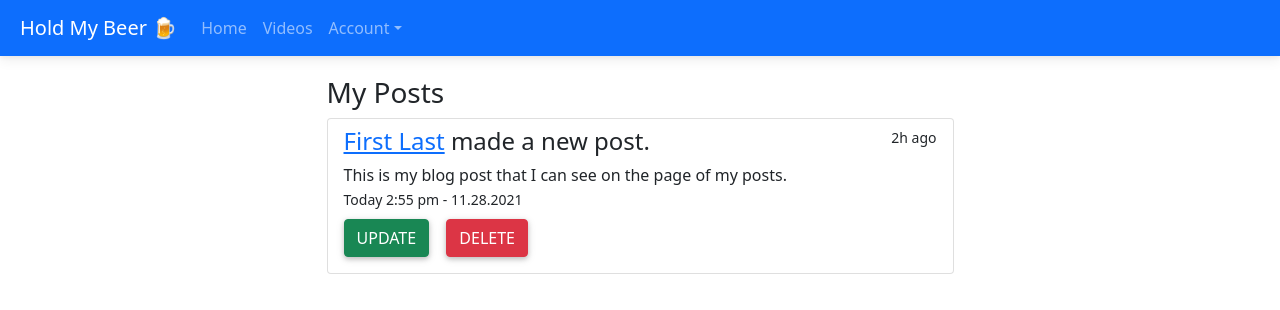
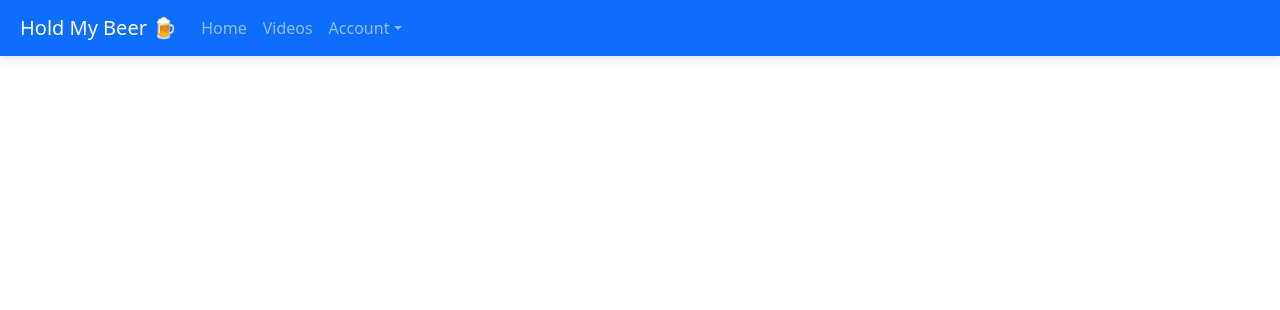
Before and after one commit to tparks18/hold_my_beer_bootstrap, a React (Create React App) app: page /myposts in a window 1280 px wide. Shown: the top 310 px of the page. Built offline with nearby package versions, Linux system fonts and the light colour scheme.

Commit message:
removed posts, changed my videos link in nav

```diff
--- a/src/App.js
+++ b/src/App.js
@@ -7,7 +7,7 @@ import Videos from "./views/Videos";
 import Profile from "./views/Profile";
 import Settings from "./views/Settings";
 // import Newsfeed from "./views/Newsfeed";
-import MyPosts from "./views/MyPosts";
+// import MyPosts from "./views/MyPosts";
 import Register from "./views/Register";
 import Login from "./views/Login";
 import VotingHistory from "./views/VotingHistory";
@@ -26,7 +26,7 @@ function App() {
           <Route path="/settings" element={<Settings />} />
           {/* <Route path="/newsfeed" element={<Newsfeed />} /> */}
           <Route path="/register" element={<Register />} />
-          <Route path="/myposts" element={<MyPosts />} />
+          {/* <Route path="/myposts" element={<MyPosts />} /> */}
           <Route path="/myvideos" element={<MyVideos />} />
           <Route path="/login" element={<Login />} />
           <Route path="/votinghistory" element={<VotingHistory />} />
--- a/src/components/Navbar.js
+++ b/src/components/Navbar.js
@@ -56,15 +56,15 @@ const Navbar = () => {
                 <a className="dropdown-item" href="/profile">
                   Profile
                 </a>
-                <a className="dropdown-item" href="/myposts">
+                {/* <a className="dropdown-item" href="/myposts">
                   My Posts
-                </a>
+                </a> */}
 
                 <a className="dropdown-item" href="/votinghistory">
                   Voting History
                 </a>
 
-                <a className="dropdown-item" href="/profile">
+                <a className="dropdown-item" href="/myvideos">
                   My Videos
                 </a>
                 <a className="dropdown-item" href="/settings">
--- a/src/views/MyPosts.js
+++ b/src/views/MyPosts.js
@@ -1,114 +1,114 @@
-import React from "react";
+// import React from "react";
 
-const MyPosts = () => {
-  return (
-    <div className="container">
-      <div className="row justify-content-center">
-        <div className="col-md-7 col-xs-12 col-md-offset-3">
-          <div className="panel" id="daily-feed">
-            {/* New Post Modal Here */}
+// const MyPosts = () => {
+//   return (
+//     <div className="container">
+//       <div className="row justify-content-center">
+//         <div className="col-md-7 col-xs-12 col-md-offset-3">
+//           <div className="panel" id="daily-feed">
+//             {/* New Post Modal Here */}
 
-            {/* Button trigger modal */}
-            {/* Modal */}
-            <div
-              className="modal fade"
-              id="exampleModal"
-              tabIndex={-1}
-              aria-labelledby="exampleModalLabel"
-              aria-hidden="true"
-            >
-              <div className="modal-dialog">
-                <div className="modal-content">
-                  <div className="modal-header">
-                    <h5 className="modal-title" id="exampleModalLabel">
-                      What's on your mind?
-                    </h5>
-                    <button
-                      type="button"
-                      className="btn-close"
-                      data-mdb-dismiss="modal"
-                      aria-label="Close"
-                    />
-                  </div>
-                  <div className="modal-body">
-                    <div className="mb-3">
-                      <h5>Title</h5>
-                      <input
-                        type="text"
-                        className="form-control"
-                        placeholder="Title"
-                      />
-                    </div>
-                    <div className="mb-3">
-                      <h5>Content</h5>
-                      <textarea
-                        className="form-control"
-                        rows="3"
-                        placeholder="Content"
-                      ></textarea>
-                    </div>
-                  </div>
-                  <div className="modal-footer">
-                    <button
-                      type="button"
-                      className="btn btn-secondary"
-                      data-mdb-dismiss="modal"
-                    >
-                      Close
-                    </button>
-                    <button type="button" className="btn btn-primary">
-                      Submit
-                    </button>
-                  </div>
-                </div>
-              </div>
-            </div>
+//             {/* Button trigger modal */}
+//             {/* Modal */}
+//             <div
+//               className="modal fade"
+//               id="exampleModal"
+//               tabIndex={-1}
+//               aria-labelledby="exampleModalLabel"
+//               aria-hidden="true"
+//             >
+//               <div className="modal-dialog">
+//                 <div className="modal-content">
+//                   <div className="modal-header">
+//                     <h5 className="modal-title" id="exampleModalLabel">
+//                       What's on your mind?
+//                     </h5>
+//                     <button
+//                       type="button"
+//                       className="btn-close"
+//                       data-mdb-dismiss="modal"
+//                       aria-label="Close"
+//                     />
+//                   </div>
+//                   <div className="modal-body">
+//                     <div className="mb-3">
+//                       <h5>Title</h5>
+//                       <input
+//                         type="text"
+//                         className="form-control"
+//                         placeholder="Title"
+//                       />
+//                     </div>
+//                     <div className="mb-3">
+//                       <h5>Content</h5>
+//                       <textarea
+//                         className="form-control"
+//                         rows="3"
+//                         placeholder="Content"
+//                       ></textarea>
+//                     </div>
+//                   </div>
+//                   <div className="modal-footer">
+//                     <button
+//                       type="button"
+//                       className="btn btn-secondary"
+//                       data-mdb-dismiss="modal"
+//                     >
+//                       Close
+//                     </button>
+//                     <button type="button" className="btn btn-primary">
+//                       Submit
+//                     </button>
+//                   </div>
+//                 </div>
+//               </div>
+//             </div>
 
-            {/* End of new post modal here */}
+//             {/* End of new post modal here */}
 
-            <div className="panel-heading">
-              <h3 className="panel-title">My Posts</h3>
-            </div>
-            <div className="panel-body">
-              {/* style={{ marginLeft: 10 }} */}
-              <ul className="list-group list-group-dividered list-group-full">
-                <li className="list-group-item">
-                  <div className="media">
-                    <div className="media-body">
-                      <small className="float-end">2h ago</small>
-                      <h4 className="media-heading">
-                        <a className="name">First Last</a> made a new post.
-                      </h4>
-                      <div>
-                        This is my blog post that I can see on the page of my
-                        posts.
-                      </div>
-                      <small>Today 2:55 pm - 11.28.2021</small>
-                      <div className="actions margin-top-10">
-                        <div className="row">
-                          <div className="text-center py-2 col-2">
-                            <button type="button" className="btn btn-success">
-                              Update
-                            </button>
-                          </div>
+//             <div className="panel-heading">
+//               <h3 className="panel-title">My Posts</h3>
+//             </div>
+//             <div className="panel-body">
+//               {/* style={{ marginLeft: 10 }} */}
+//               <ul className="list-group list-group-dividered list-group-full">
+//                 <li className="list-group-item">
+//                   <div className="media">
+//                     <div className="media-body">
+//                       <small className="float-end">2h ago</small>
+//                       <h4 className="media-heading">
+//                         <a className="name">First Last</a> made a new post.
+//                       </h4>
+//                       <div>
+//                         This is my blog post that I can see on the page of my
+//                         posts.
+//                       </div>
+//                       <small>Today 2:55 pm - 11.28.2021</small>
+//                       <div className="actions margin-top-10">
+//                         <div className="row">
+//                           <div className="text-center py-2 col-2">
+//                             <button type="button" className="btn btn-success">
+//                               Update
+//                             </button>
+//                           </div>
 
-                          <div className="text-center py-2 col-2">
-                            <button type="button" className="btn btn-danger">
-                              Delete
-                            </button>
-                          </div>
-                        </div>
-                      </div>
-                    </div>
-                  </div>
-                </li>
-              </ul>
-            </div>
-          </div>
-        </div>
-      </div>
-    </div>
-  );
-};
+//                           <div className="text-center py-2 col-2">
+//                             <button type="button" className="btn btn-danger">
+//                               Delete
+//                             </button>
+//                           </div>
+//                         </div>
+//                       </div>
+//                     </div>
+//                   </div>
+//                 </li>
+//               </ul>
+//             </div>
+//           </div>
+//         </div>
+//       </div>
+//     </div>
+//   );
+// };
 
-export default MyPosts;
+// export default MyPosts;
--- a/src/views/Profile.js
+++ b/src/views/Profile.js
@@ -187,7 +187,7 @@ const Profile = () => {
               </div>
             </div>
 
-            <div className="row gutters-sm">
+            {/* <div className="row gutters-sm">
               <div className="col-sm-6 mb-3">
                 <div className="card h-100">
                   <div className="card-body">
@@ -199,7 +199,8 @@ const Profile = () => {
                   </div>
                 </div>
               </div>
-            </div>
+            </div> */}
+
           </div>
         </div>
       </div>
```
